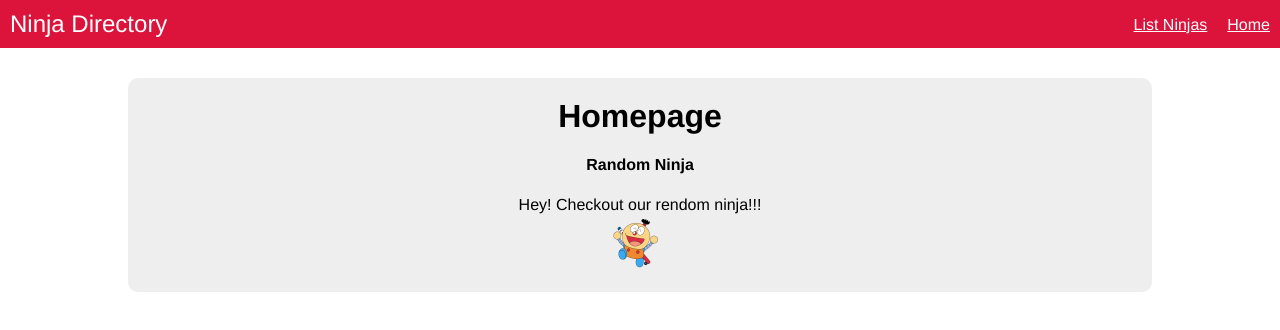
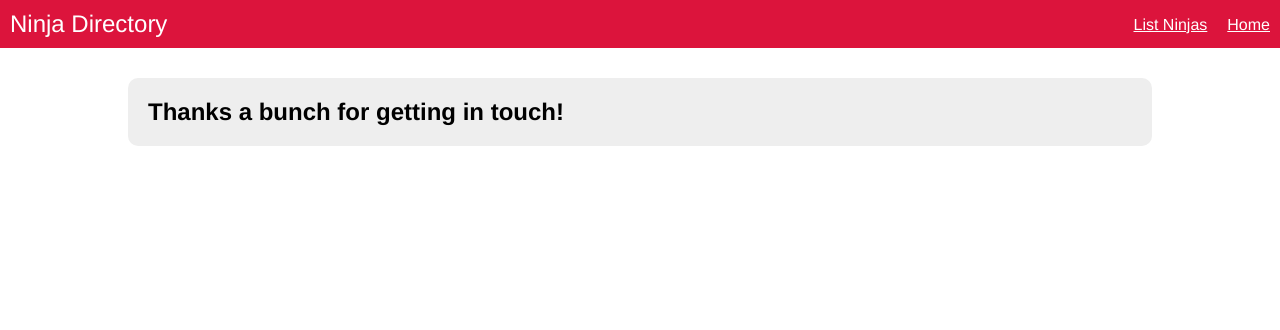
Before and after one commit to arth36/angularjs-practicework, a plain HTML site: page index.html at #!/contact-success in a window 1280 px wide. Drawn offline with Linux system fonts and the light colour scheme.

Commit message:
location service

```diff
--- a/app/app.js
+++ b/app/app.js
@@ -16,7 +16,11 @@ myNinjaApp.config(['$routeProvider', function( $routeProvider ){
         })
         .when( '/contact',{
             templateUrl: 'views/contact.html',
-            controller: 'NinjaController'
+            controller: 'ContactController'
+        })
+        .when( '/contact-success',{
+            templateUrl: 'views/contact-success.html',
+            controller: 'ContactController'
         })
         .otherwise({
             redirectTo: '/home'
@@ -85,3 +89,9 @@ myNinjaApp.controller('NinjaController', ['$scope', '$http', function( $scope, $
     }
 
 }]);
+
+myNinjaApp.controller('ContactController', ['$scope', '$location', function($scope, $location){
+    $scope.sendMessage = function(){
+        $location.path('/contact-success');
+    };
+}]);
--- /dev/null
+++ b/views/contact-success.html
@@ -0,0 +1,3 @@
+<div class="content">
+    <h2>Thanks a bunch for getting in touch!</h2>
+</div>
```
Also changed, not shown: views/contact.html (+1 -1 lines).
